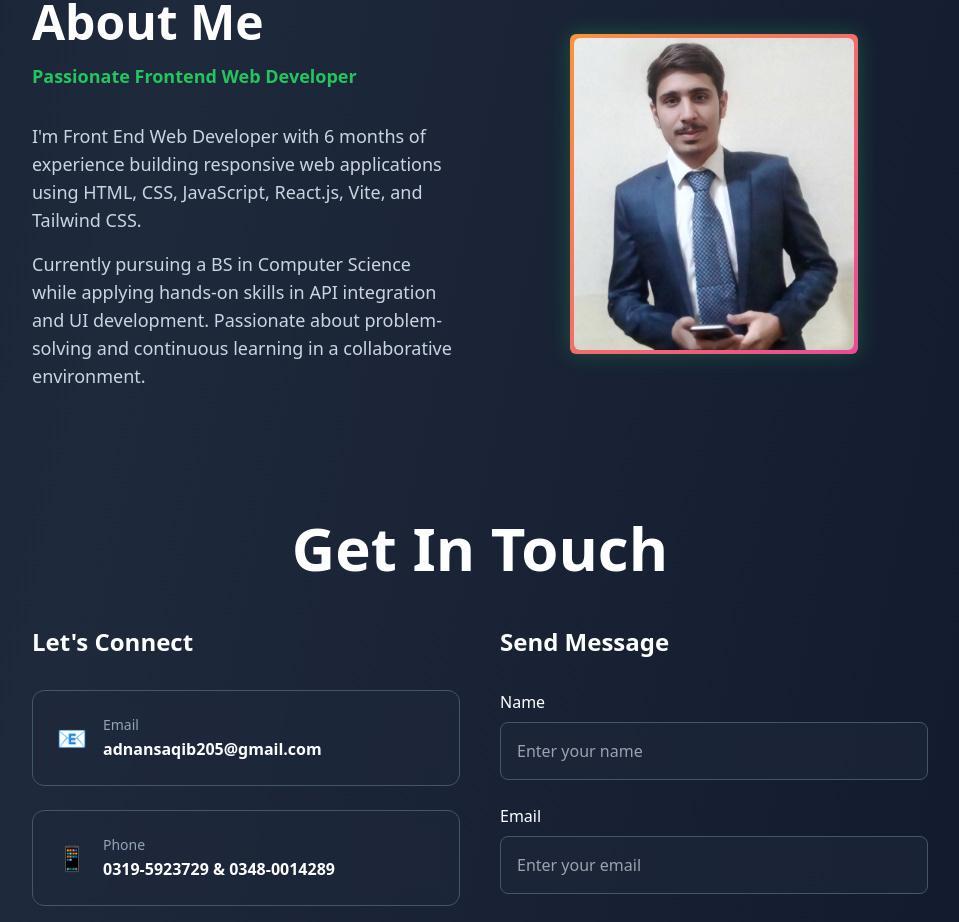
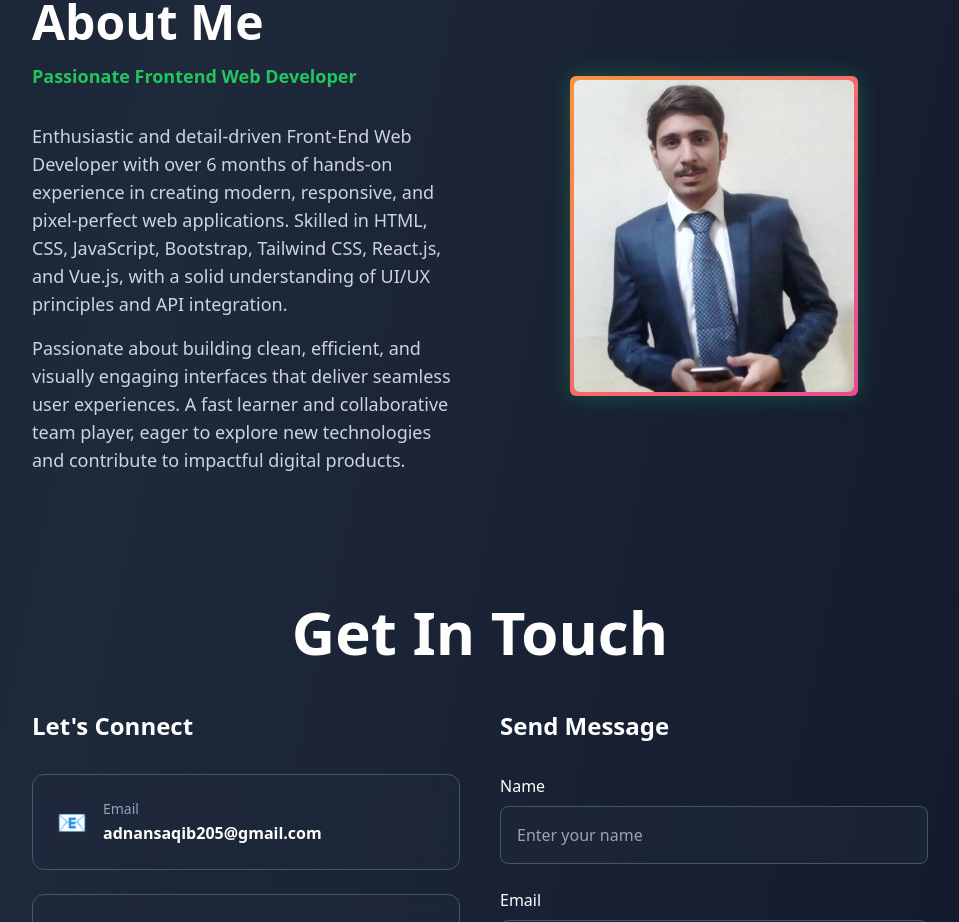
Before and after one commit to AdnanSaqib123/adnans-showcase, a React (Vite) app: page / in a window 1280 px wide. Shown: the part 4460-5382 px from the top of the page, without its empty margins (160-1119 px from the left). Built offline with nearby package versions, Linux system fonts and the light colour scheme.

Commit message:
Updated about section
Updated About Me section to enhance professionalism and detail, highlighting skills and experience more effectively.

```diff
--- a/src/pages/About.jsx
+++ b/src/pages/About.jsx
@@ -11,14 +11,10 @@ const About = () => {
             <h2 className="text-4xl md:text-5xl font-bold text-white text-center md:text-left">About Me</h2>
             <p className="text-green-500 text-lg font-semibold mb-4 text-center md:text-left">Passionate Frontend Web Developer</p>
             <p className="text-slate-300 text-base md:text-lg leading-relaxed">
-              I'm Front End Web Developer with 6 months of experience building responsive
-              web applications using HTML, CSS, JavaScript, React.js, Vite, and Tailwind
-              CSS.
+              Enthusiastic and detail-driven Front-End Web Developer with over 6 months of hands-on experience in creating modern, responsive, and pixel-perfect web applications. Skilled in HTML, CSS, JavaScript, Bootstrap, Tailwind CSS, React.js, and Vue.js, with a solid understanding of UI/UX principles and API integration.
             </p>
             <p className="text-slate-300 text-base md:text-lg leading-relaxed">
-              Currently pursuing a BS in Computer Science while applying hands-on
-              skills in API integration and UI development. Passionate about problem-solving
-              and continuous learning in a collaborative environment.
+              Passionate about building clean, efficient, and visually engaging interfaces that deliver seamless user experiences. A fast learner and collaborative team player, eager to explore new technologies and contribute to impactful digital products.
             </p>
           </div>
           {/* Image Section */}
```
